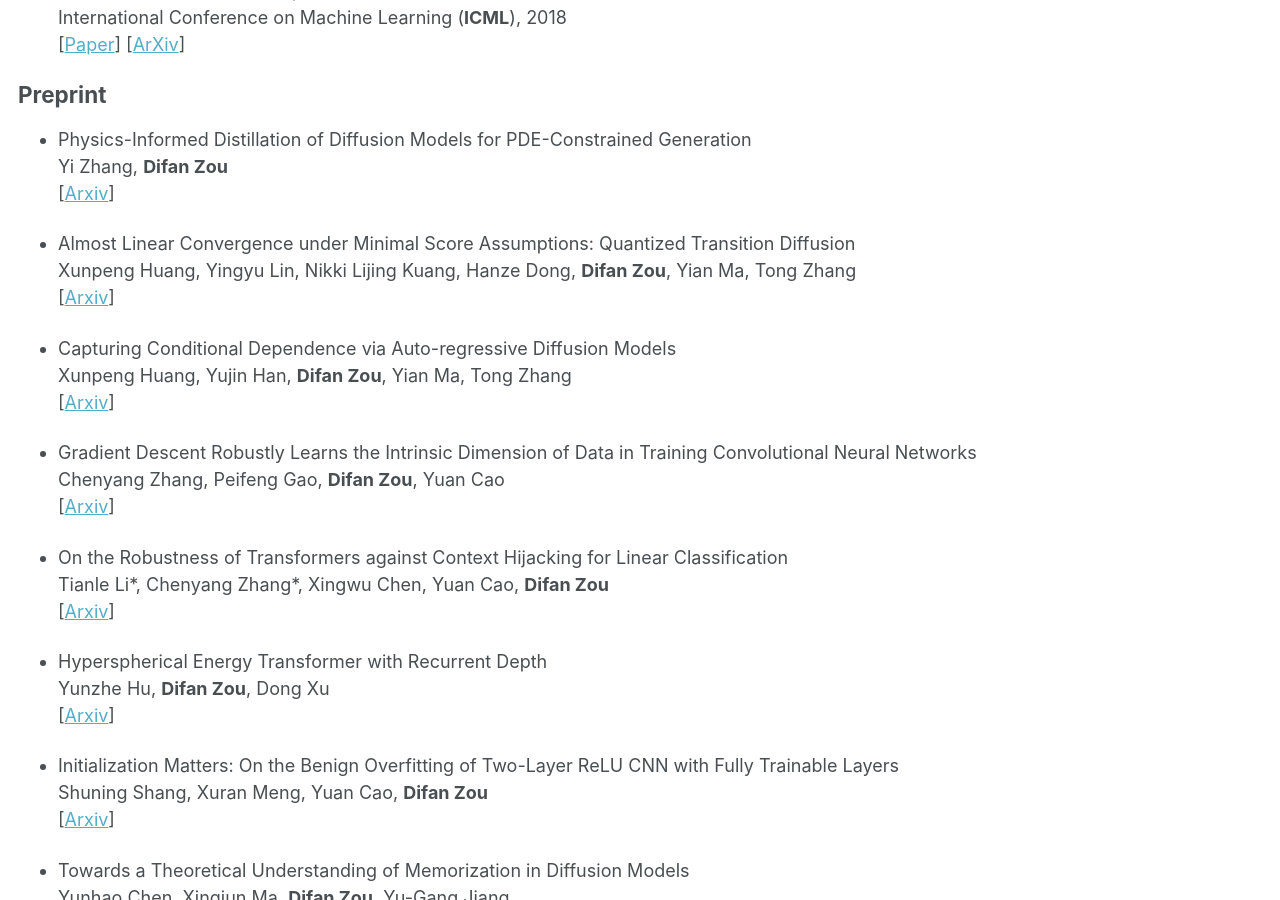
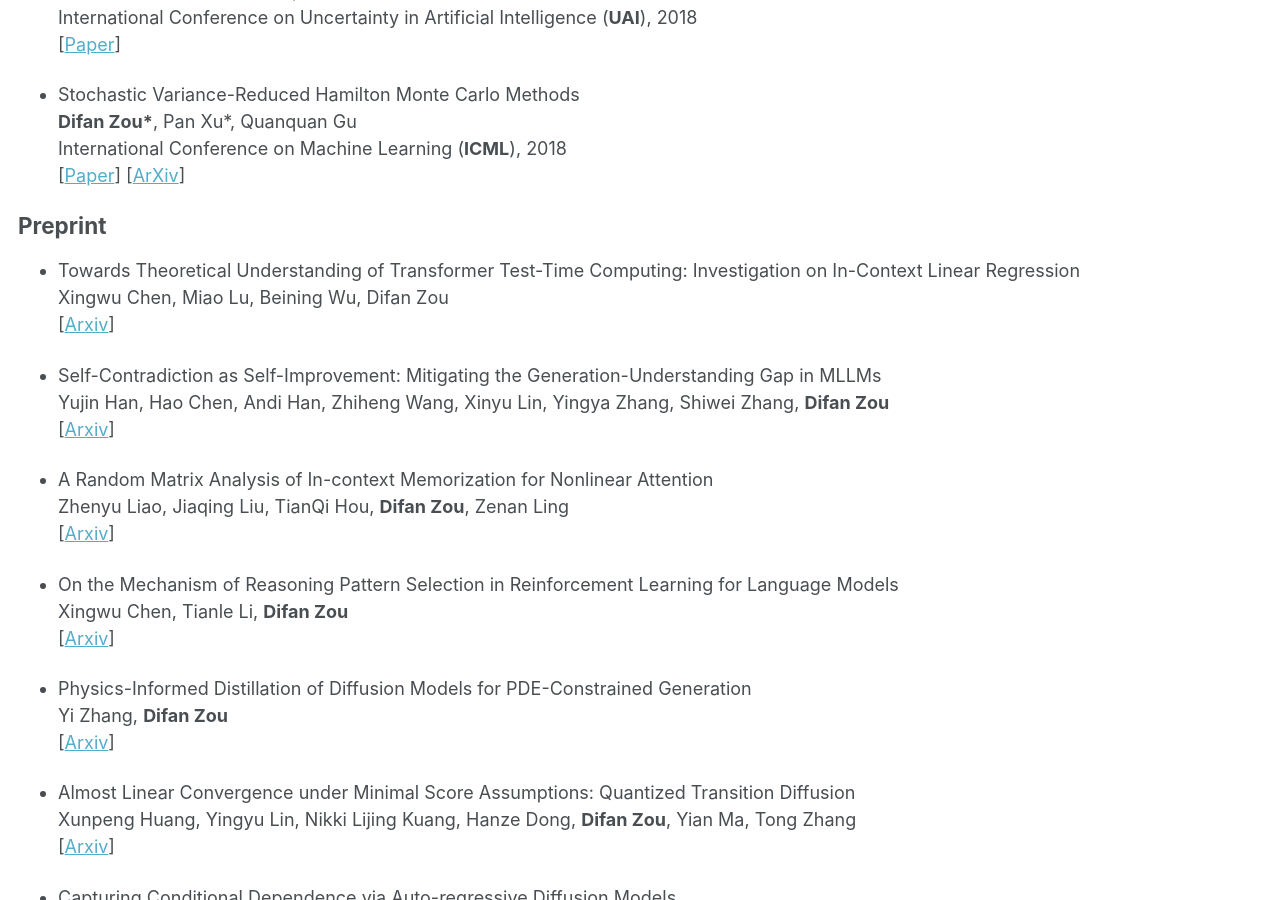
Before and after one commit to difanzou/difanzou.github.io, a Jekyll site: the page built from _pages/publications.md, in a window 1280 px wide and 900 px high, scrolled down 7075 px. Built offline with Jekyll 4.4.1, drawn with Linux system fonts in a browser that asks for light colours; some of the changed text lies outside the part shown.

Commit message:
add new publications

```diff
--- a/_pages/publications.md
+++ b/_pages/publications.md
@@ -8,6 +8,11 @@ author_profile: true
 \* indicates equal contribution.
 
 ## Publications
+
+* Model Unlearning via Sparse Autoencoder Subspace Guided Projections\
+Xu Wang, Zihao Li, Benyou Wang, Yan Hu, **Difan Zou**\
+Conference on Empirical Methods in Natural Language Processing (**EMNLP**),  2025\
+\[[Arxiv](https://arxiv.org/pdf/2505.24428)\]
 
 * SWE-Fixer: Training Open-Source LLMs for Effective and Efficient GitHub Issue Resolution\
 Chengxing Xie, Bowen Li, Chang Gao, He Du, Wai Lam, **Difan Zou**, Kai Chen\
@@ -293,6 +298,23 @@ International Conference on Machine Learning (**ICML**), 2018\
 
 ## Preprint
 
+* Towards Theoretical Understanding of Transformer Test-Time Computing: Investigation on In-Context Linear Regression\
+Xingwu Chen, Miao Lu, Beining Wu, Difan Zou\
+\[[Arxiv](https://arxiv.org/pdf/2508.07571)\]
+
+* Self-Contradiction as Self-Improvement: Mitigating the Generation-Understanding Gap in MLLMs\
+Yujin Han, Hao Chen, Andi Han, Zhiheng Wang, Xinyu Lin, Yingya Zhang, Shiwei Zhang, **Difan Zou**\
+\[[Arxiv](https://arxiv.org/pdf/2507.16663)\]
+
+
+* A Random Matrix Analysis of In-context Memorization for Nonlinear Attention\
+Zhenyu Liao, Jiaqing Liu, TianQi Hou, **Difan Zou**, Zenan Ling\
+\[[Arxiv](https://arxiv.org/pdf/2506.18656)\]
+
+* On the Mechanism of Reasoning Pattern Selection in Reinforcement Learning for Language Models\
+Xingwu Chen, Tianle Li, **Difan Zou**\
+\[[Arxiv](https://arxiv.org/pdf/2506.04695)\]
+
 * Physics-Informed Distillation of Diffusion Models for PDE-Constrained Generation\
 Yi Zhang, **Difan Zou**\
 \[[Arxiv](https://arxiv.org/pdf/2505.22391)\]
```
Also changed, not shown: 1 other file.
